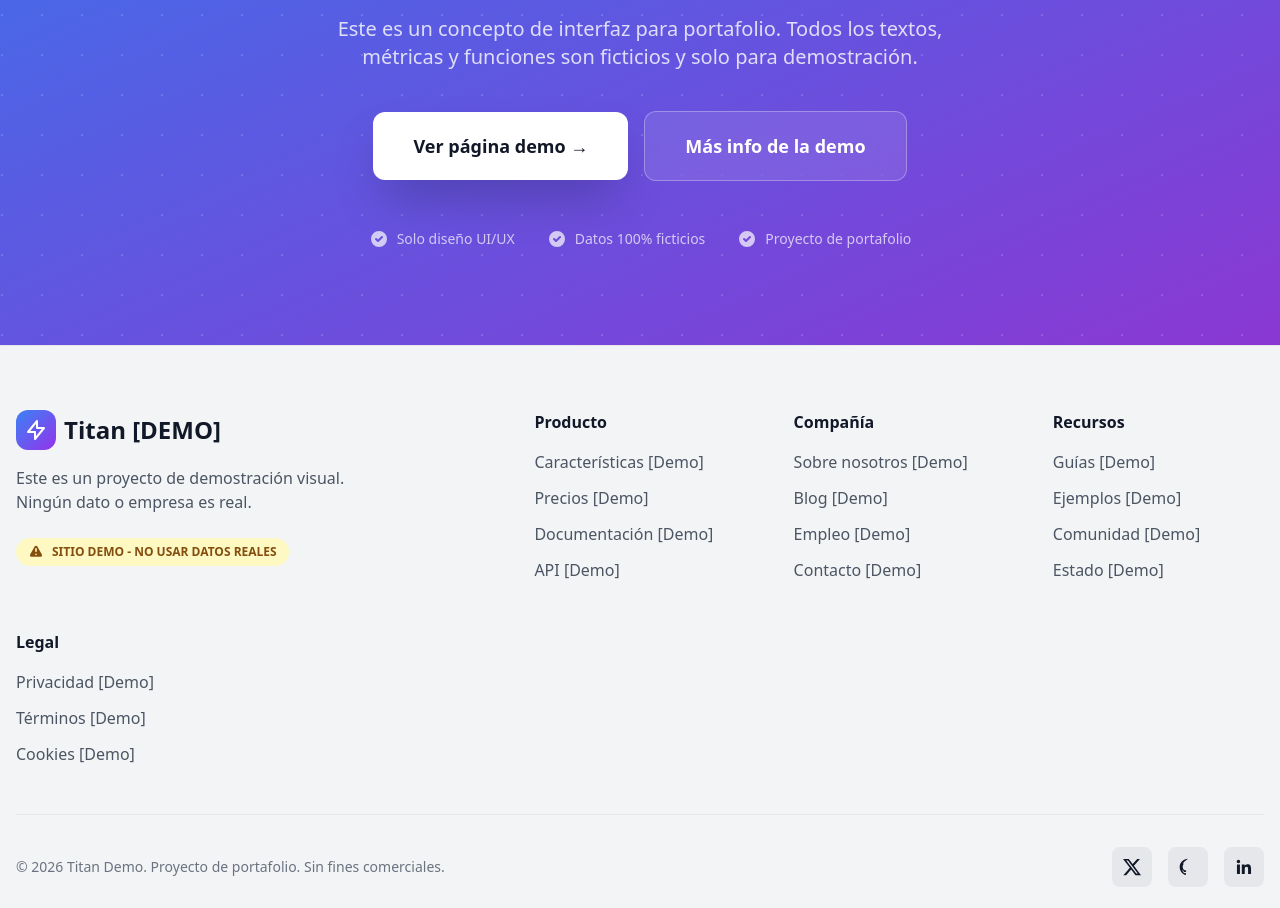
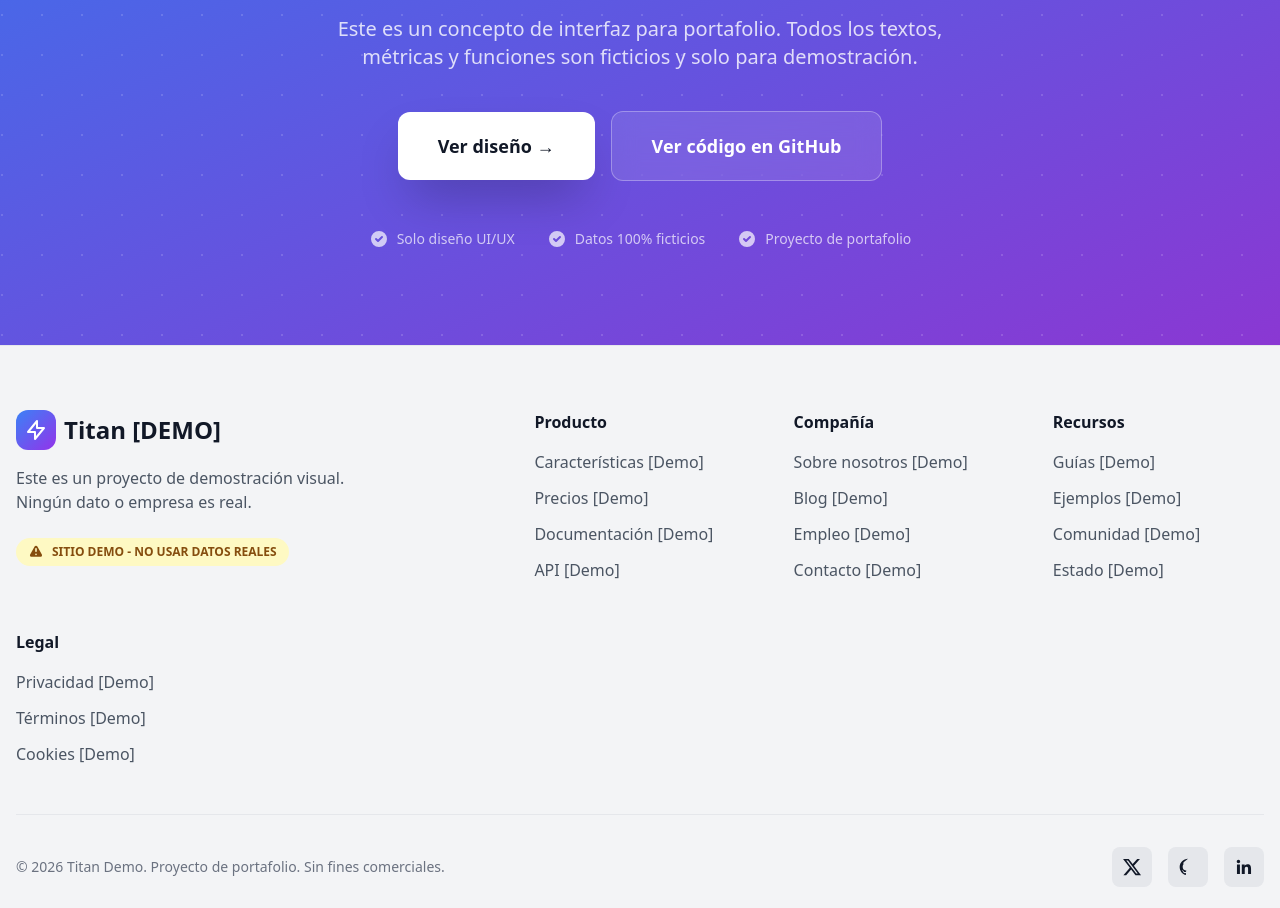
Before and after one commit to Axel-as/landing-page, a React (Vite) app: page / in a window 1280 px wide. Shown: the part 4313-5221 px from the top of the page. Built offline with nearby package versions, Linux system fonts and the light colour scheme.

Commit message:
fix: remove next/link from all components, vite compatible

```diff
--- a/src/components/sections/CTA.jsx
+++ b/src/components/sections/CTA.jsx
@@ -1,5 +1,4 @@
 import { motion } from 'framer-motion'
-import Link from 'next/link'
 
 export default function CTA() {
   return (
@@ -34,25 +33,25 @@
           </p>
 
           <div className="flex flex-col sm:flex-row gap-4 justify-center items-center">
-            <Link href="/demo">
+            <a href="#features">
               <motion.button
                 whileHover={{ scale: 1.05, boxShadow: '0 20px 40px rgba(0,0,0,0.3)' }}
                 whileTap={{ scale: 0.95 }}
                 className="px-10 py-5 bg-white text-gray-900 rounded-xl font-bold text-lg shadow-2xl"
               >
-                Ver página demo →
+                Ver diseño →
               </motion.button>
-            </Link>
+            </a>
 
-            <Link href="/demo">
+            <a href="https://github.com/tu-usuario/tu-repo" target="_blank" rel="noopener noreferrer">
               <motion.button
                 whileHover={{ scale: 1.05 }}
                 whileTap={{ scale: 0.95 }}
                 className="px-10 py-5 bg-white/10 backdrop-blur-md border border-white/30 text-white rounded-xl font-semibold text-lg"
               >
-                Más info de la demo
+                Ver código en GitHub
               </motion.button>
-            </Link>
+            </a>
           </div>
 
           <div className="flex flex-wrap gap-8 justify-center mt-12 text-sm text-white/70">
```
